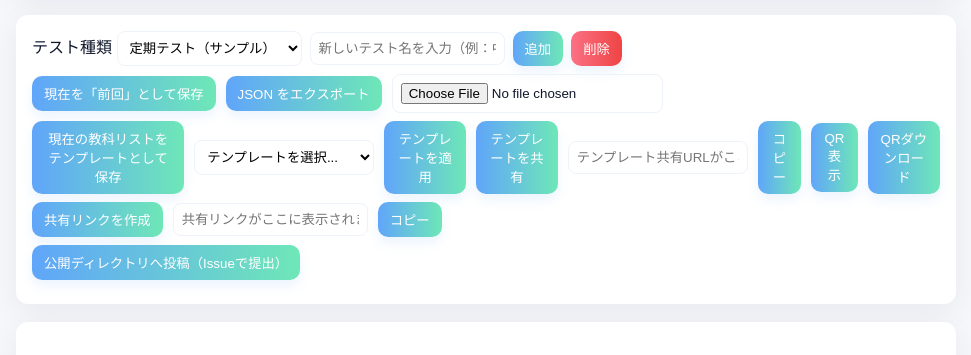
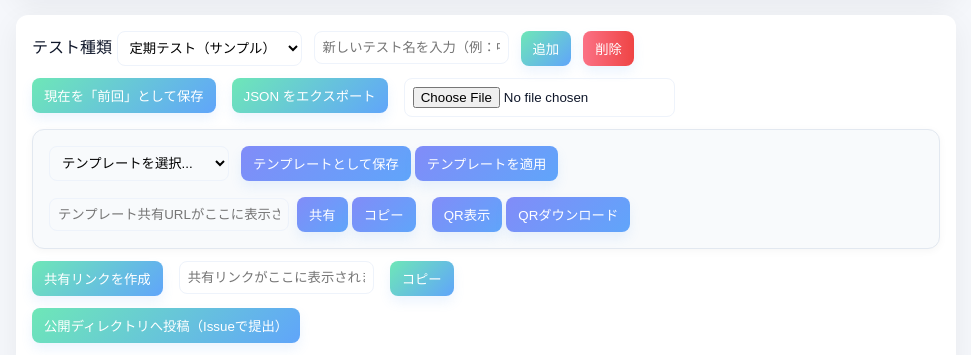
Before and after one commit to tstyr/kiroku-lot, a plain HTML site: page index.html in a window 1280 px wide. Shown: the part 149-504 px from the top of the page, without its empty margins (154-1125 px from the left). Drawn offline with Linux system fonts and the light colour scheme.

Commit message:
UI改善とスタイル調整

```diff
--- a/index.html
+++ b/index.html
@@ -36,17 +36,31 @@
       </div>
 
       <div class="template-controls row small">
-        <button id="saveTemplateBtn" class="btn">現在の教科リストをテンプレートとして保存</button>
+        <div class="template-actions">
           <select id="templateSelect">
             <option value="">テンプレートを選択...</option>
           </select>
+          <div class="btn-group">
+            <button id="saveTemplateBtn" class="btn">テンプレートとして保存</button>
             <button id="applyTemplateBtn" class="btn">テンプレートを適用</button>
-        <button id="shareTemplateBtn" class="btn">テンプレートを共有</button>
+          </div>
+        </div>
+        <div class="template-share">
+          <div class="share-url-group">
             <input id="templateShareLink" placeholder="テンプレート共有URLがここに表示されます" readonly />
+            <div class="btn-group">
+              <button id="shareTemplateBtn" class="btn">共有</button>
               <button id="copyTemplateShareBtn" class="btn">コピー</button>
+            </div>
+          </div>
+          <div class="qr-group">
+            <div class="btn-group">
               <button id="showTemplateQRBtn" class="btn">QR表示</button>
               <button id="downloadTemplateQRBtn" class="btn">QRダウンロード</button>
-        <img id="templateQR" alt="テンプレートQR" style="display:none;margin-left:8px;width:88px;height:88px;border-radius:8px;object-fit:contain;border:1px solid #eef3fb;padding:6px;background:#fff" />
+            </div>
+            <img id="templateQR" alt="テンプレートQR" />
+          </div>
+        </div>
       </div>
 
       <div class="row small">
--- a/styles.css
+++ b/styles.css
@@ -1,10 +1,24 @@
 :root{
+  /* メインカラー */
   --bg:#f5f7fb;
   --card:#ffffff;
   --muted:#6b7280;
   --accent1:linear-gradient(135deg,#6ee7b7,#60a5fa);
+  --accent2:linear-gradient(135deg,#818cf8,#60a5fa);
+
+  /* UI要素 */
+  --control-bg:#f8fafc;
+  --control-border:#e2e8f0;
+  --input-border:#eef3fb;
+  --input-focus:#818cf8;
+  --btn-shadow:0 6px 12px rgba(96,165,250,0.12);
+
+  /* 基本設定 */
   --radius:12px;
-  --shadow: 0 8px 30px rgba(15,23,42,0.06);
+  --radius-sm:8px;
+  --shadow:0 8px 30px rgba(15,23,42,0.06);
+  --shadow-sm:0 2px 8px rgba(0,0,0,0.04);
+
   font-family: "Inter", "Noto Sans JP", system-ui, -apple-system, "Hiragino Kaku Gothic ProN", "Yu Gothic", "Segoe UI", Roboto, Arial;
 }
 *{box-sizing:border-box}
@@ -34,14 +48,109 @@ body{
 .header-right{display:flex;flex-direction:column;align-items:flex-end;gap:4px}
 .version-label{color:var(--muted);font-size:12px;font-weight:bold;background:#f1f5f9;padding:2px 6px;border-radius:4px}
 
-.controls .row{display:flex;gap:8px;align-items:center;margin-bottom:8px}
-.controls input, .controls select{padding:8px;border-radius:8px;border:1px solid #eef3fb;background:transparent;min-width:180px}
-.controls .small{gap:10px}
+.controls .row{display:flex;gap:12px;align-items:flex-start;margin-bottom:12px}
+.controls input, .controls select{
+  padding: 8px;
+  border-radius: var(--radius-sm);
+  border: 1px solid var(--input-border);
+  background: transparent;
+  min-width: 180px;
+  transition: all 0.2s ease;
+}
+
+.controls input:focus, .controls select:focus {
+  border-color: var(--input-focus);
+  outline: none;
+  box-shadow: 0 0 0 3px rgba(129,140,248,0.1);
+}
+
+.controls .small{gap:16px}
+
+/* テンプレートコントロール用スタイル */
+.template-controls {
+  display: flex;
+  flex-direction: column;
+  gap: 12px;
+  padding: 16px;
+  background: var(--control-bg);
+  border: 1px solid var(--control-border);
+  border-radius: var(--radius);
+  box-shadow: var(--shadow-sm);
+}
+
+.template-actions {
+  display: flex;
+  gap: 12px;
+  align-items: center;
+}
+
+.template-share {
+  display: flex;
+  gap: 16px;
+  align-items: flex-start;
+}
+
+.share-url-group {
+  flex: 1;
+  display: flex;
+  gap: 8px;
+  align-items: center;
+}
+
+.share-url-group input {
+  flex: 1;
+  min-width: 240px;
+}
+
+.qr-group {
+  display: flex;
+  gap: 8px;
+  align-items: center;
+}
+
+.btn-group {
+  display: flex;
+  gap: 4px;
+}
+
+#templateQR {
+  display: none;
+  width: 88px;
+  height: 88px;
+  border-radius: var(--radius-sm);
+  object-fit: contain;
+  border: 1px solid var(--control-border);
+  padding: 8px;
+  background: var(--card);
+  box-shadow: var(--shadow-sm);
+  transition: all 0.2s ease;
+}
+
+#templateQR:hover {
+  transform: scale(1.02);
+  box-shadow: var(--shadow);
+}
 .btn{
-  background:linear-gradient(90deg,#60a5fa,#6ee7b7);
-  border:none;color:white;padding:8px 12px;border-radius:10px;cursor:pointer;
-  box-shadow: 0 6px 12px rgba(96,165,250,0.12);
+  background: var(--accent1);
+  border: none;
+  color: white;
+  padding: 8px 12px;
+  border-radius: var(--radius-sm);
+  cursor: pointer;
+  box-shadow: var(--btn-shadow);
+  transition: all 0.2s ease;
 }
+
+.btn:hover {
+  opacity: 0.95;
+  transform: translateY(-1px);
+  box-shadow: 0 8px 16px rgba(96,165,250,0.16);
+}
+
+.template-controls .btn {
+  background: var(--accent2);
+}
+
 .btn.danger{background:linear-gradient(90deg,#fb7185,#ef4444)}
 .btn:active{transform:translateY(1px)}
 
```
Lines whose indentation alone changed are shown as unchanged.
